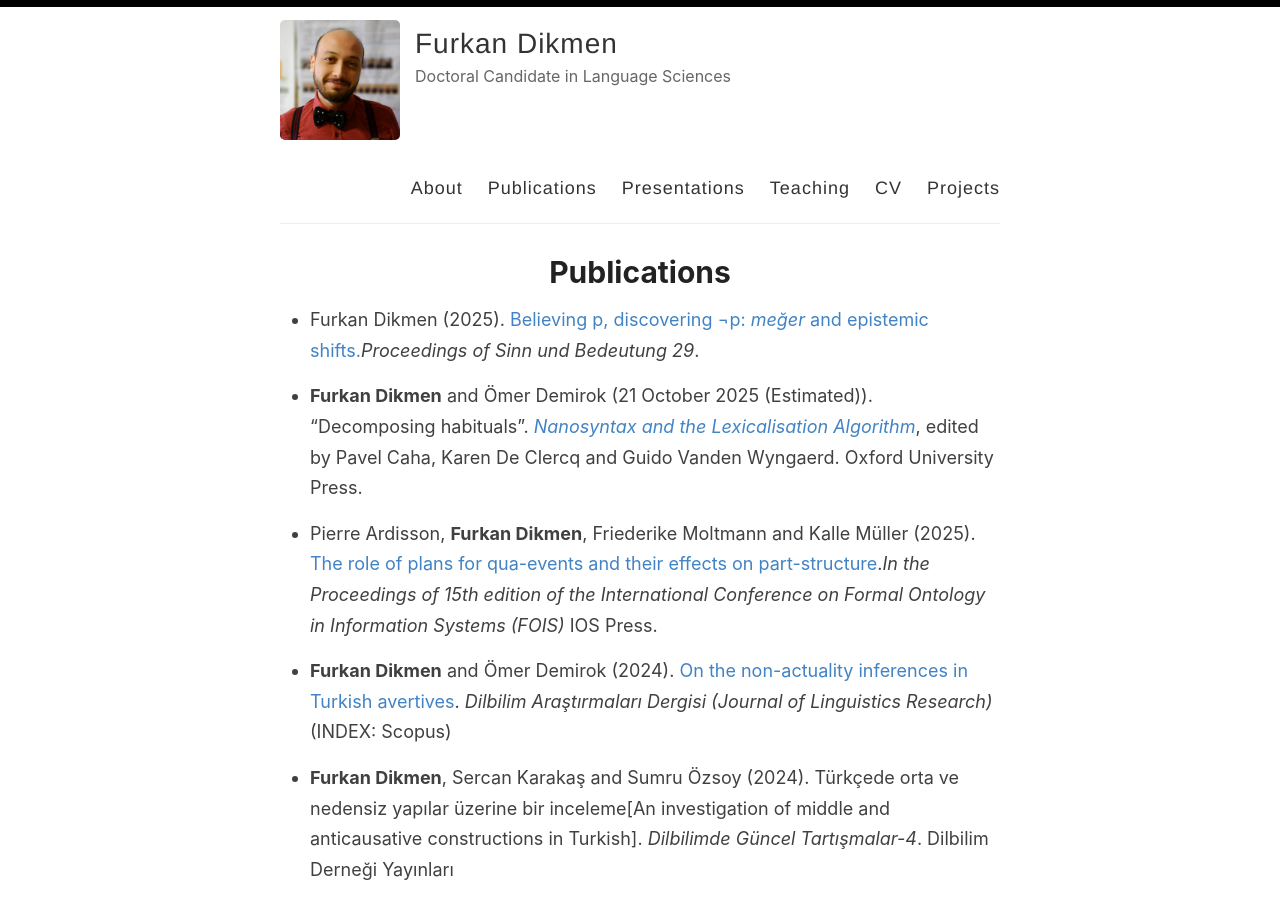
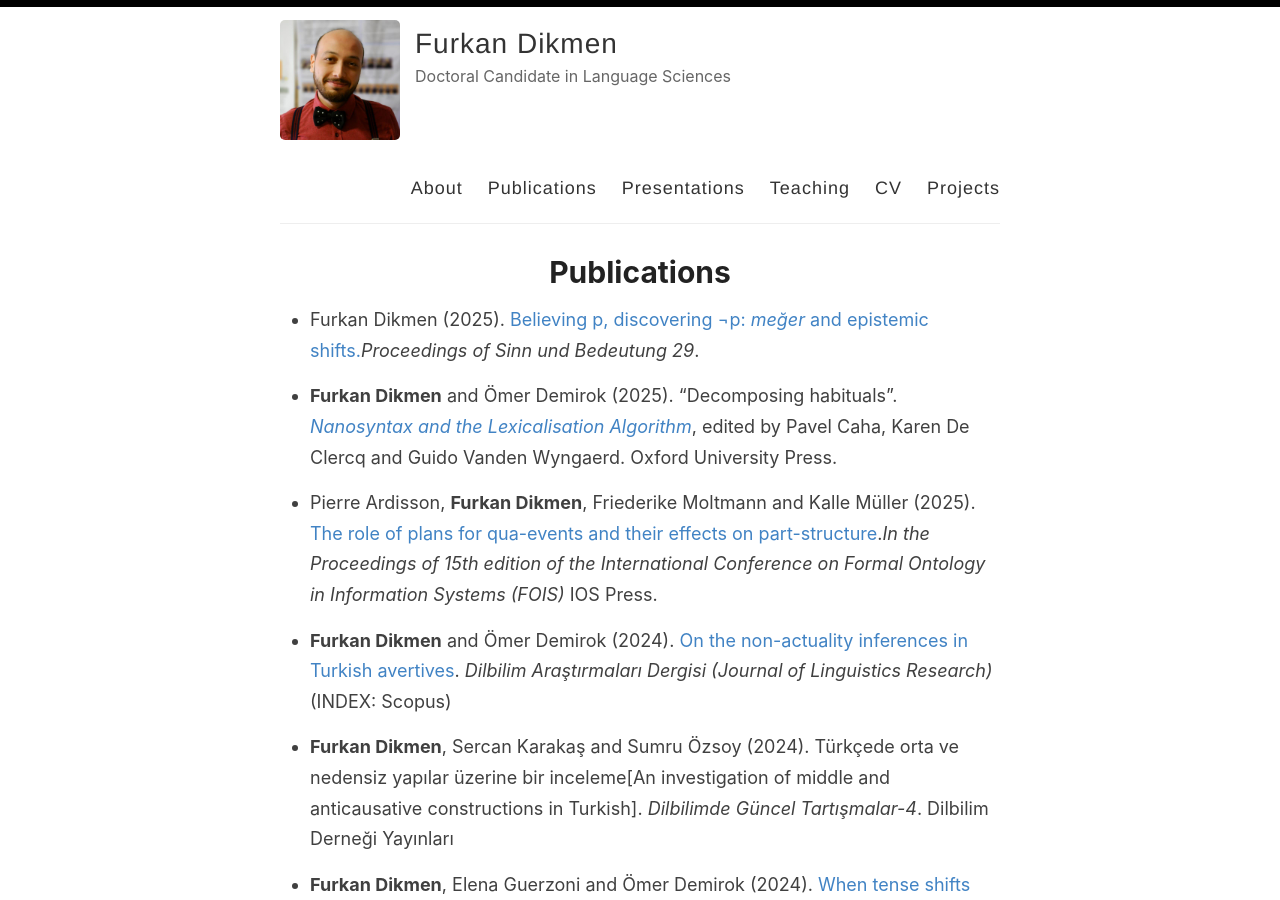
Before and after one commit to furkandikmen/furkandikmen.github.io, a Jekyll site: the page built from _pages/publications.md, in a window 1280 px wide and 900 px high. Built offline with Jekyll 4.4.1, drawn with Linux system fonts in a browser that asks for light colours.

Commit message:
Update publications.md

```diff
--- a/_pages/publications.md
+++ b/_pages/publications.md
@@ -6,7 +6,8 @@
 
 - Furkan Dikmen (2025). [Believing p, discovering ¬p: _meğer_ and epistemic shifts.](https://ojs.ub.uni-konstanz.de/sub/index.php/sub/article/view/1220){:target="_blank" rel="noopener noreferrer"}_Proceedings of Sinn und Bedeutung 29_.
 
-- **Furkan Dikmen** and Ömer Demirok (21 October 2025 (Estimated)). "Decomposing habituals". [_Nanosyntax and the Lexicalisation Algorithm_](https://global.oup.com/academic/product/nanosyntax-and-the-lexicalization-algorithm-9780198947134?cc=fr&lang=en&#){:target="_blank" rel="noopener noreferrer"}, edited by Pavel Caha, Karen De Clercq and Guido Vanden Wyngaerd. Oxford University Press.
+- **Furkan Dikmen** and Ömer Demirok (2025). "Decomposing habituals". [_Nanosyntax and the Lexicalisation Algorithm_](https://doi.org/10.1093/9780198947158.003.0004
+){:target="_blank" rel="noopener noreferrer"}, edited by Pavel Caha, Karen De Clercq and Guido Vanden Wyngaerd. Oxford University Press.
 
 - Pierre Ardisson, **Furkan Dikmen**, Friederike Moltmann and Kalle Müller (2025). [The role of plans for qua-events and their
 effects on part-structure](https://ebooks.iospress.nl/doi/10.3233/FAIA250485){:target="_blank" rel="noopener noreferrer"}._In the Proceedings of 15th edition of the International Conference on Formal Ontology in Information Systems (FOIS)_ IOS Press.
```
